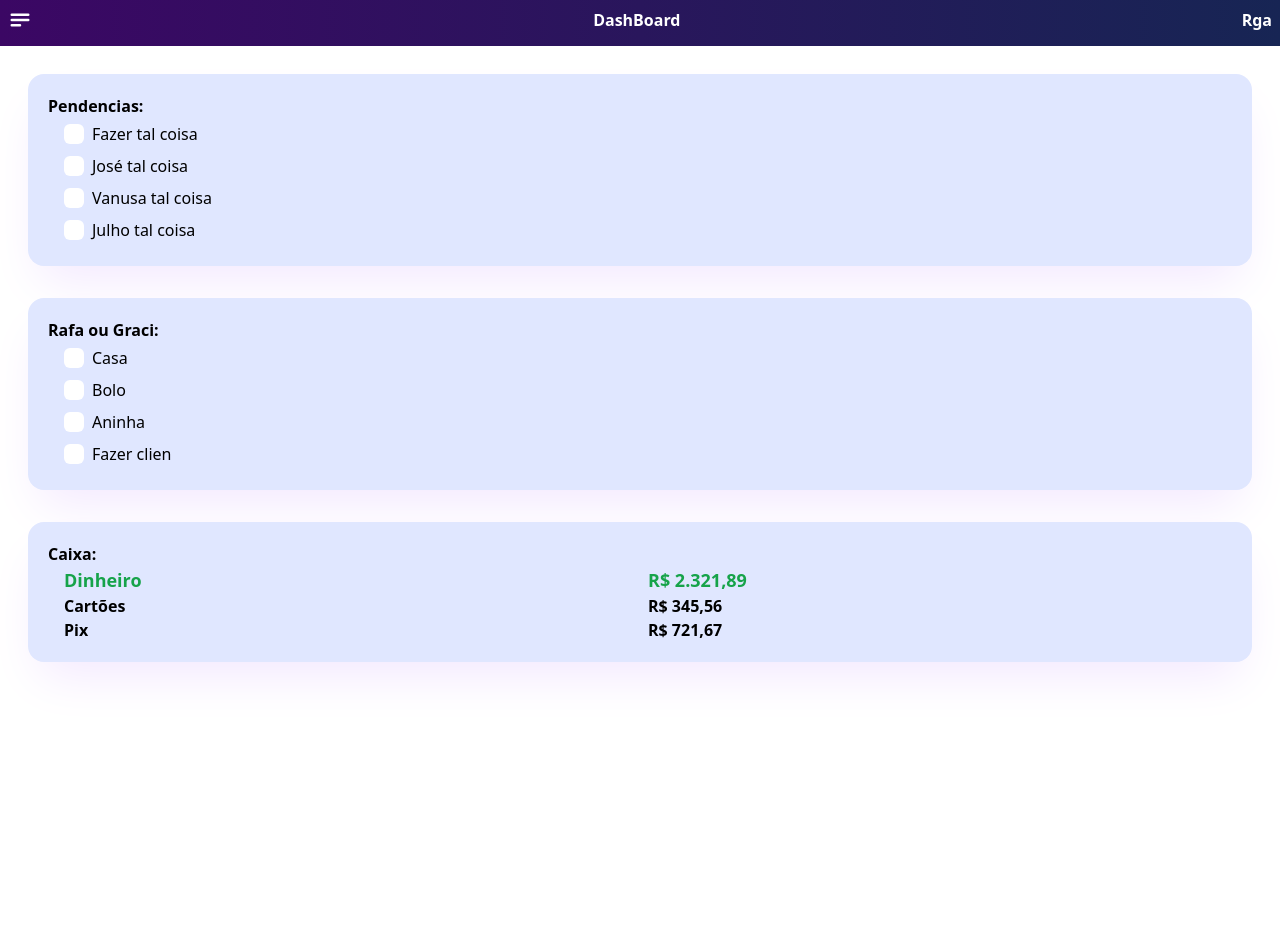
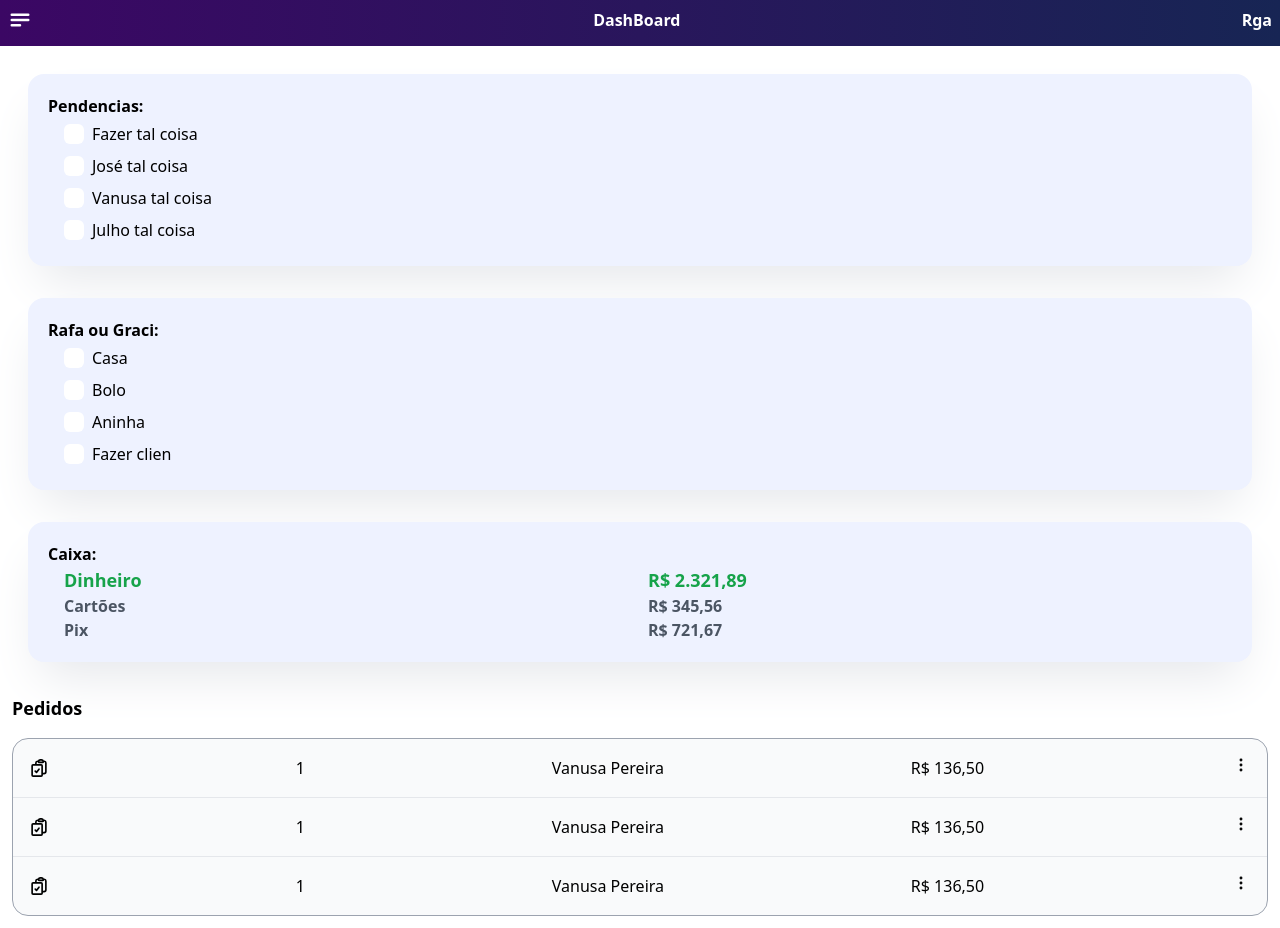
Before and after one commit to devHonorio/sistema-rga, a Next.js app: page / in a window 1280 px wide. Before the commit the page ends 800 px from the top, so only its background shows below. Built offline with nearby package versions, Linux system fonts and the light colour scheme.

Commit message:
Componente menuDopDow

```diff
--- a/src/components/card.jsx
+++ b/src/components/card.jsx
@@ -2,14 +2,11 @@ import { className } from '@/styles/colorsDeafalt'
 
 const { shadowStyles } = className
 
-export default function Card({ title = '', shadowColor, children }) {
+export default function Card({ title = '', children }) {
 	return (
 		<div className='p-4 flex-1'>
 			<div
-				className={`  bg-indigo-100 p-5 rounded-2xl ${
-					shadowStyles.shadow
-				} ${(shadowStyles.shadowColor =
-					shadowColor ?? 'shadow-purple-100')} font-semibold`}>
+				className={`  bg-indigo-50 p-5 rounded-2xl ${shadowStyles.shadow} ${shadowStyles.shadowColor} font-semibold`}>
 				{title}
 				<ul className=' flex flex-col pl-4 '>{children}</ul>
 			</div>
--- a/src/components/icons/heroes.jsx
+++ b/src/components/icons/heroes.jsx
@@ -33,3 +33,93 @@ export const Menu = ({ className, strokeWidth }) => {
 		</svg>
 	)
 }
+
+export const PConlcuido = ({ className, strokeWidth }) => {
+	return (
+		<svg
+			xmlns='http://www.w3.org/2000/svg'
+			fill='none'
+			viewBox='0 0 24 24'
+			strokeWidth={strokeWidth}
+			stroke='currentColor'
+			className={`${className}`}>
+			<path
+				strokeLinecap='round'
+				strokeLinejoin='round'
+				d='M11.35 3.836c-.065.21-.1.433-.1.664 0 .414.336.75.75.75h4.5a.75.75 0 00.75-.75 2.25 2.25 0 00-.1-.664m-5.8 0A2.251 2.251 0 0113.5 2.25H15c1.012 0 1.867.668 2.15 1.586m-5.8 0c-.376.023-.75.05-1.124.08C9.095 4.01 8.25 4.973 8.25 6.108V8.25m8.9-4.414c.376.023.75.05 1.124.08 1.131.094 1.976 1.057 1.976 2.192V16.5A2.25 2.25 0 0118 18.75h-2.25m-7.5-10.5H4.875c-.621 0-1.125.504-1.125 1.125v11.25c0 .621.504 1.125 1.125 1.125h9.75c.621 0 1.125-.504 1.125-1.125V18.75m-7.5-10.5h6.375c.621 0 1.125.504 1.125 1.125v9.375m-8.25-3l1.5 1.5 3-3.75'
+			/>
+		</svg>
+	)
+}
+
+export const PPendente = ({ className, strokeWidth }) => {
+	return (
+		<svg
+			xmlns='http://www.w3.org/2000/svg'
+			fill='none'
+			viewBox='0 0 24 24'
+			strokewidth={strokeWidth}
+			stroke='currentColor'
+			class={`${className}`}>
+			<path
+				strokeLinecap='round'
+				strokeLinejoin='round'
+				d='M8.25 7.5V6.108c0-1.135.845-2.098 1.976-2.192.373-.03.748-.057 1.123-.08M15.75 18H18a2.25 2.25 0 002.25-2.25V6.108c0-1.135-.845-2.098-1.976-2.192a48.424 48.424 0 00-1.123-.08M15.75 18.75v-1.875a3.375 3.375 0 00-3.375-3.375h-1.5a1.125 1.125 0 01-1.125-1.125v-1.5A3.375 3.375 0 006.375 7.5H5.25m11.9-3.664A2.251 2.251 0 0015 2.25h-1.5a2.251 2.251 0 00-2.15 1.586m5.8 0c.065.21.1.433.1.664v.75h-6V4.5c0-.231.035-.454.1-.664M6.75 7.5H4.875c-.621 0-1.125.504-1.125 1.125v12c0 .621.504 1.125 1.125 1.125h9.75c.621 0 1.125-.504 1.125-1.125V16.5a9 9 0 00-9-9z'
+			/>
+		</svg>
+	)
+}
+
+export const PontinhosV = ({ className, strokeWidth }) => {
+	return (
+		<svg
+			xmlns='http://www.w3.org/2000/svg'
+			fill='none'
+			viewBox='0 0 24 24'
+			strokeWidth={strokeWidth}
+			stroke='currentColor'
+			className={`${className}`}>
+			<path
+				strokeLinecap='round'
+				strokeLinejoin='round'
+				d='M12 6.75a.75.75 0 110-1.5.75.75 0 010 1.5zM12 12.75a.75.75 0 110-1.5.75.75 0 010 1.5zM12 18.75a.75.75 0 110-1.5.75.75 0 010 1.5z'
+			/>
+		</svg>
+	)
+}
+
+export const Lixeira = ({ className, strokeWidth }) => {
+	return (
+		<svg
+			xmlns='http://www.w3.org/2000/svg'
+			fill='none'
+			viewBox='0 0 24 24'
+			strokeWidth={strokeWidth}
+			stroke='currentColor'
+			className={`${className}`}>
+			<path
+				strokeLinecap='round'
+				strokeLinejoin='round'
+				d='M14.74 9l-.346 9m-4.788 0L9.26 9m9.968-3.21c.342.052.682.107 1.022.166m-1.022-.165L18.16 19.673a2.25 2.25 0 01-2.244 2.077H8.084a2.25 2.25 0 01-2.244-2.077L4.772 5.79m14.456 0a48.108 48.108 0 00-3.478-.397m-12 .562c.34-.059.68-.114 1.022-.165m0 0a48.11 48.11 0 013.478-.397m7.5 0v-.916c0-1.18-.91-2.164-2.09-2.201a51.964 51.964 0 00-3.32 0c-1.18.037-2.09 1.022-2.09 2.201v.916m7.5 0a48.667 48.667 0 00-7.5 0'
+			/>
+		</svg>
+	)
+}
+
+export const Editar = ({ className, strokeWidth }) => {
+	return (
+		<svg
+			xmlns='http://www.w3.org/2000/svg'
+			fill='none'
+			viewBox='0 0 24 24'
+			strokeWidth={strokeWidth}
+			stroke='currentColor'
+			class={`${className}`}>
+			<path
+				strokeLinecap='round'
+				strokeLinejoin='round'
+				d='M16.862 4.487l1.687-1.688a1.875 1.875 0 112.652 2.652L10.582 16.07a4.5 4.5 0 01-1.897 1.13L6 18l.8-2.685a4.5 4.5 0 011.13-1.897l8.932-8.931zm0 0L19.5 7.125M18 14v4.75A2.25 2.25 0 0115.75 21H5.25A2.25 2.25 0 013 18.75V8.25A2.25 2.25 0 015.25 6H10'
+			/>
+		</svg>
+	)
+}
--- /dev/null
+++ b/src/components/itemDopDown.jsx
@@ -0,0 +1,7 @@
+export default function ItemDropDow({ icon, content }) {
+	return (
+		<button className='flex items-center  gap-1 py-1 px-2 '>
+			{icon} {content}
+		</button>
+	)
+}
--- /dev/null
+++ b/src/components/itemTable.jsx
@@ -0,0 +1,26 @@
+import { Editar, Lixeira, PConlcuido, PontinhosV } from './icons/heroes'
+import ItemDropDow from './itemDopDown'
+import MenuDropDown from './menuDropDown'
+
+export default function ItemTable() {
+	return (
+		<li className='flex items-center justify-between py-4 px-4'>
+			<PConlcuido className={`w-5 h-5`} strokeWidth={2} />
+			<span>1</span>
+			<span>Vanusa Pereira</span>
+			<span>R$ 136,50</span>
+			<MenuDropDown
+				visible={() => {}}
+				icon={<PontinhosV className={`h-5 w-5`} strokeWidth={2} />}>
+				<ItemDropDow
+					content='Editar'
+					icon={<Editar strokeWidth={1.5} className={`h-4 w-4`} />}
+				/>
+				<ItemDropDow
+					content='Excluir'
+					icon={<Lixeira strokeWidth={1.5} className={`h-4 w-4`} />}
+				/>
+			</MenuDropDown>
+		</li>
+	)
+}
--- a/src/components/itemlistTodo.jsx
+++ b/src/components/itemlistTodo.jsx
@@ -28,7 +28,7 @@ export default function ItemListTodo({ content = '', id = '' }) {
 				}`}
 				htmlFor={id}>
 				<div
-					className={`flex justify-center items-center h-5 w-5   rounded-md ${bgCheck}`}>
+					className={`flex justify-center items-center h-5 w-5 cursor-pointer  rounded-md ${bgCheck}`}>
 					<Check
 						className={`h-3 w-3 text-white ${
 							stateItemList ? 'block' : 'hidden'
--- /dev/null
+++ b/src/components/menuDropDown.jsx
@@ -0,0 +1,21 @@
+import { useState } from 'react'
+
+export default function MenuDropDown({ icon, children }) {
+	const [visible, setVisible] = useState(false)
+	return (
+		<div className='relative '>
+			<button
+				onClick={() => {
+					setVisible(!visible)
+				}}>
+				{icon}
+			</button>
+			<span
+				className={`absolute ${
+					visible ? 'block' : 'hidden'
+				} z-10 right-0 border border-gray-500 rounded-lg bg-white divide-y`}>
+				{children}
+			</span>
+		</div>
+	)
+}
--- /dev/null
+++ b/src/components/tablePedidos.jsx
@@ -0,0 +1,15 @@
+import ItemTable from './itemTable'
+
+export default function TablePedidos({ title }) {
+	return (
+		<div>
+			<h2 className='py-4 text-lg font-semibold'>{title}</h2>
+
+			<ul className='  rounded-2xl border bg-gray-50 border-gray-400 divide-y'>
+				<ItemTable />
+				<ItemTable />
+				<ItemTable />
+			</ul>
+		</div>
+	)
+}
--- a/src/pages/index.jsx
+++ b/src/pages/index.jsx
@@ -2,6 +2,7 @@ import Card from '@/components/card'
 import Header from '@/components/header'
 import ItemCaixa from '@/components/itemCaixa'
 import ItemListTodo from '@/components/itemlistTodo'
+import TablePedidos from '@/components/tablePedidos'
 
 export default function () {
 	return (
@@ -27,9 +28,15 @@ export default function () {
 						value={2321.89}
 						className={`text-green-600 font-black text-lg`}
 					/>
-					<ItemCaixa type={'Cartões'} value={345.56} />
-					<ItemCaixa type={'Pix'} value={721.67} />
+					<ItemCaixa
+						type={'Cartões'}
+						className={`text-gray-600`}
+						value={345.56}
+					/>
+					<ItemCaixa type={'Pix'} className={`text-gray-600`} value={721.67} />
 				</Card>
+
+				<TablePedidos title={'Pedidos'} />
 			</div>
 		</div>
 	)
--- a/src/styles/colorsDeafalt.js
+++ b/src/styles/colorsDeafalt.js
@@ -6,6 +6,6 @@ export const className = {
 
 	shadowStyles: {
 		shadow: 'shadow-2xl',
-		shadowColor: 'shadow-purple-100',
+		shadowColor: 'shadow-gray-200',
 	},
 }
```
